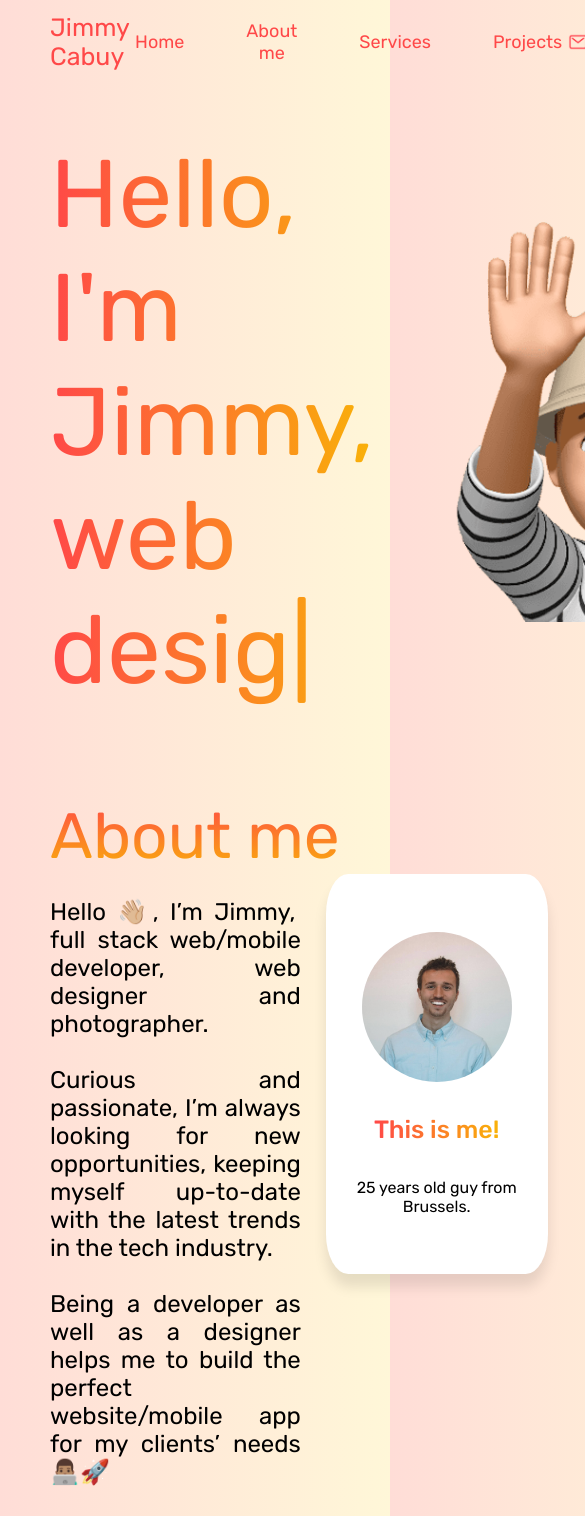
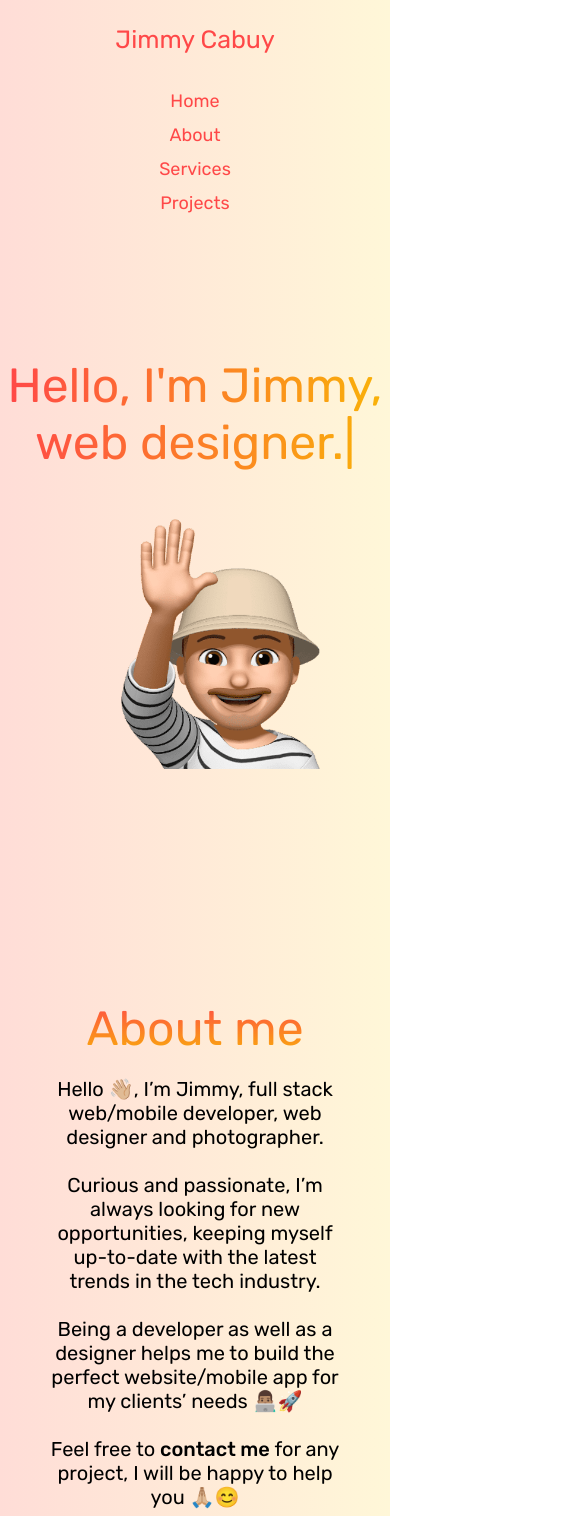
Before and after one commit to jimmycabuy/PersonalProjects, a React (Create React App) app in the folder portfolio/: page / in a window 390 px wide. Shown: the top 1516 px of the page, 585 px wide, since content can reach past the window. Built offline with nearby package versions, Linux system fonts and the light colour scheme.

Commit message:
responsive

```diff
--- a/portfolio/src/App.js
+++ b/portfolio/src/App.js
@@ -1,5 +1,6 @@
 import React, { useRef } from 'react';
 import './App.css';
+import './queries.css';
 import Typed from "react-typed";
 
 function App() {
@@ -25,7 +26,7 @@ function App() {
           </div>
           <div className='blocnavbar2'>
             <button className='linkNavBar' onClick={() => scrollToSection(scrollHome)}>Home</button>
-            <button className='linkNavBar' onClick={() => scrollToSection(scrollAbout)}>About me</button>
+            <button className='linkNavBar' onClick={() => scrollToSection(scrollAbout)}>About</button>
             <button className='linkNavBar' onClick={() => scrollToSection(scrollServices)}>Services</button>
             <button className='linkNavBar' onClick={() => scrollToSection(scrollProjects)}>Projects</button>
           </div>
@@ -38,9 +39,6 @@ function App() {
         <div id='home'>
           <div className='containerHome'>
             <p class="text-banner">Hello, I'm Jimmy,<br></br>
-              {/* <span className='text-banner-contour'> developer</span>
-              <span> and</span>
-              <span className='text-banner-contour'> web designer</span> */}
               <Typed
                 strings={[
                   "full stack developer.",
@@ -54,7 +52,7 @@ function App() {
                 className='text-banner-contour'
               />
             </p>
-            <img src="../images/memoji-3.png" alt="memoji-3" style={{width:'400px', height:'400px'}}/>
+            <img className='memoji-home' src="../images/memoji-3.png" alt="memoji-3" style={{width:'400px', height:'400px'}}/>
           </div>
         </div>
         <div id='about' ref={scrollAbout}>
@@ -70,7 +68,7 @@ function App() {
               className='subtitle'
             /> */}
             <div className='subcontainerAbout'>
-              <div style={{width:'75%'}}>
+              <div className="div-text-about" style={{width:'75%'}}>
                 <p className='text-about'>
                   Hello 👋🏼, I’m Jimmy, full stack web/mobile developer, web designer and photographer.
                   <br></br><br></br>
@@ -93,15 +91,6 @@ function App() {
         </div>
         <div id='services' ref={scrollServices}>
           <div className='containerServices'>
-            {/* <Typed
-              strings={[
-                "Services",
-              ]}
-              typeSpeed={100}
-              backSpeed={100}
-              loop
-              className='subtitle'
-            /> */}
             <h1 className='subtitle'>Services</h1>
 
             <div className='allCardServices'>
@@ -131,38 +120,29 @@ function App() {
 
         <div id='projects' ref={scrollProjects}>
           <div className='containerProjects'>
-            {/* <Typed
-                strings={[
-                  "Projects",
-                ]}
-                typeSpeed={100}
-                backSpeed={100}
-                loop
-                className='subtitle'
-              /> */}
             <h1 className='subtitle'>Projects</h1>
             <div className='allCardProjects'>
               <a className='cardProject' href='https://youtu.be/pDvhGFhw3gk' target="_blank" rel='noreferrer'>
                 <img className='logo-project' src="../images/uwork.jpg" alt="uwork"/>
-                <h4 /*className='project-company'*/>Uwork</h4>
+                <h4>Uwork</h4>
                 <h6 className='project-detail'>Graphic design - Web Design - Developement</h6>
                 <p className='text-project'>Uwork is a mobile application that connects jobseekers with companies looking for employees. This application aims to totally democratize and review the hiring system with a simple and easy to use application.</p>
               </a>
               <a className='cardProject' href='https://youtu.be/pDvhGFhw3gk' target="_blank" rel='noreferrer'>
                 <img className='logo-project' src="../images/uwork.jpg" alt="uwork"/>
-                <h4 /*className='project-company'*/>Uwork</h4>
+                <h4>Uwork</h4>
                 <h6 className='project-detail'>Graphic design - Web Design - Developement</h6>
                 <p className='text-project'>Uwork is a mobile application that connects jobseekers with companies looking for employees. This application aims to totally democratize and review the hiring system with a simple and easy to use application.</p>
               </a>
               <a className='cardProject' href='https://youtu.be/pDvhGFhw3gk' target="_blank" rel='noreferrer'>
                 <img className='logo-project' src="../images/uwork.jpg" alt="uwork"/>
-                <h4 /*className='project-company'*/>Uwork</h4>
+                <h4>Uwork</h4>
                 <h6 className='project-detail'>Graphic design - Web Design - Developement</h6>
                 <p className='text-project'>Uwork is a mobile application that connects jobseekers with companies looking for employees. This application aims to totally democratize and review the hiring system with a simple and easy to use application.</p>
               </a>
               <a className='cardProject' href='https://youtu.be/pDvhGFhw3gk' target="_blank" rel='noreferrer'>
                 <img className='logo-project' src="../images/uwork.jpg" alt="uwork"/>
-                <h4 /*className='project-company'*/>Uwork</h4>
+                <h4>Uwork</h4>
                 <h6 className='project-detail'>Graphic design - Web Design - Developement</h6>
                 <p className='text-project'>Uwork is a mobile application that connects jobseekers with companies looking for employees. This application aims to totally democratize and review the hiring system with a simple and easy to use application.</p>
               </a>
@@ -198,7 +178,7 @@ function App() {
           </div>
           <div style={{display:'flex', alignItems:'center', justifyContent:'flex-end', width:'180px'}}>
             <img className='arrow-icon' src="../images/arrow.png" alt="arrow"/>
-            <p style={{textAlign:'right', cursor:'pointer'}} onClick={() => scrollToSection(scrollHome)}>Go to top</p>
+            <p className='gototop' style={{textAlign:'right', cursor:'pointer'}} onClick={() => scrollToSection(scrollHome)}>Go to top</p>
           </div>
         </footer>
     </div>
--- /dev/null
+++ b/portfolio/src/queries.css
@@ -0,0 +1,201 @@
+@media (max-width: 720px){
+    #home{
+        height: auto;
+        padding-bottom: 100px;
+    }
+    .containerHome{
+        padding: 0;
+        flex-wrap:wrap;
+        justify-content: center;
+        display: flex;
+    }
+    #projects{
+        height: auto;
+        padding-bottom: 100px;
+    }
+    #about{
+        height: auto;
+        padding-bottom: 100px;
+    }
+    #services{
+        height: auto;
+        padding-bottom: 100px;
+    }
+    .containerAbout{
+        align-items: center;
+    }
+    .subtitle{
+        text-align: center;
+        padding: 0;
+        font-size: 300%;
+    }
+    .subcontainerAbout{
+        padding: 0;
+        flex-wrap:wrap;
+        justify-content: center;
+        display: flex;
+    }
+    .text-about{
+        padding: 0;
+        text-align: center;
+    }
+    .allCardServices{
+      display:flex;
+      flex-wrap:wrap;
+      justify-content: center;
+    }
+    .allCardProjects{
+      display:flex;
+      flex-wrap:wrap;
+      justify-content: center;
+    }
+  }
+
+  @media (max-width: 1008px) {
+    .blocnavbar3{
+        display: none!important;
+    }
+    .blocnavbar2{
+        gap: 10px;
+        flex-direction: column;
+        padding-top: 10px;
+        padding-bottom: 10px;
+    }
+    .navbar{
+        flex-wrap: wrap;
+        justify-content: center;
+        display: flex;
+        height: auto;
+        position: relative;
+    }
+    #home{
+        height: auto;
+        padding-bottom: 100px;
+    }
+    .containerHome{
+        padding: 0;
+        flex-wrap:wrap;
+        justify-content: center;
+        display: flex;
+    }
+    #projects{
+        height: auto;
+        padding-bottom: 100px;
+    }
+    #about{
+        height: auto;
+        padding-bottom: 100px;
+    }
+    #services{
+        height: auto;
+        padding-bottom: 100px;
+    }
+    .text-about{
+        font-size: 115%;
+    }
+    .div-text-about{
+        width: 50%;
+      }
+    .allCardServices {
+      display:flex;
+      flex-wrap:wrap;
+      justify-content: center;
+      gap: 20px;
+    }
+    .cardService{
+      margin-bottom: 20px;
+    }
+    .allCardProjects {
+        display:flex;
+        flex-wrap:wrap;
+        justify-content: center;
+        gap: 20px;
+    }
+    .cardProject{
+      margin-bottom: 20px;
+    }
+    footer{
+        flex-direction: column;
+        justify-content: center;
+        align-items: center;
+        display:flex;
+    }
+    .gototop, .arrow-icon{
+        display: none;
+    }
+  }
+
+  @media (max-width: 1070px){
+    .blocnavbar1{
+       justify-content: center;
+       display: flex;
+       align-items: center;
+    }
+    .blocnavbar3{
+        display: none;
+    }
+    .navbar{
+        justify-content: center;
+        display: flex;
+        flex-direction: column;
+        height: auto;
+    }
+  }
+
+  @media (max-width: 1325px) {
+    #home{
+        height: auto;
+        padding-bottom: 100px;
+    }
+    .containerHome{
+        flex-direction: column;
+        align-items: center;
+        justify-content: center;
+    }
+    .memoji-home{
+        height: 250px!important;
+        width: 250px!important;
+    }
+    .text-banner{
+        font-size: 300%!important;
+        text-align: center;
+        margin-top: 0;
+    }
+    #projects{
+        height: auto;
+        padding-bottom: 100px;
+    }
+    #about{
+        height: auto;
+        padding-bottom: 100px;
+    }
+    #services{
+        height: auto;
+        padding-bottom: 100px;
+    }
+    .div-text-about{
+        width: auto;
+      }
+    .text-about{
+        font-size: 125%;
+    }
+    .allCardServices {
+      display:flex;
+      flex-wrap:wrap;
+      justify-content: center;
+      gap: 20px;
+    }
+    .cardService{
+      margin-bottom: 20px;
+    }
+    .allCardProjects {
+        display:flex;
+        flex-wrap:wrap;
+        justify-content: center;
+        gap: 20px;
+    }
+    .cardProject{
+      margin-bottom: 20px;
+    }
+
+  }
```
